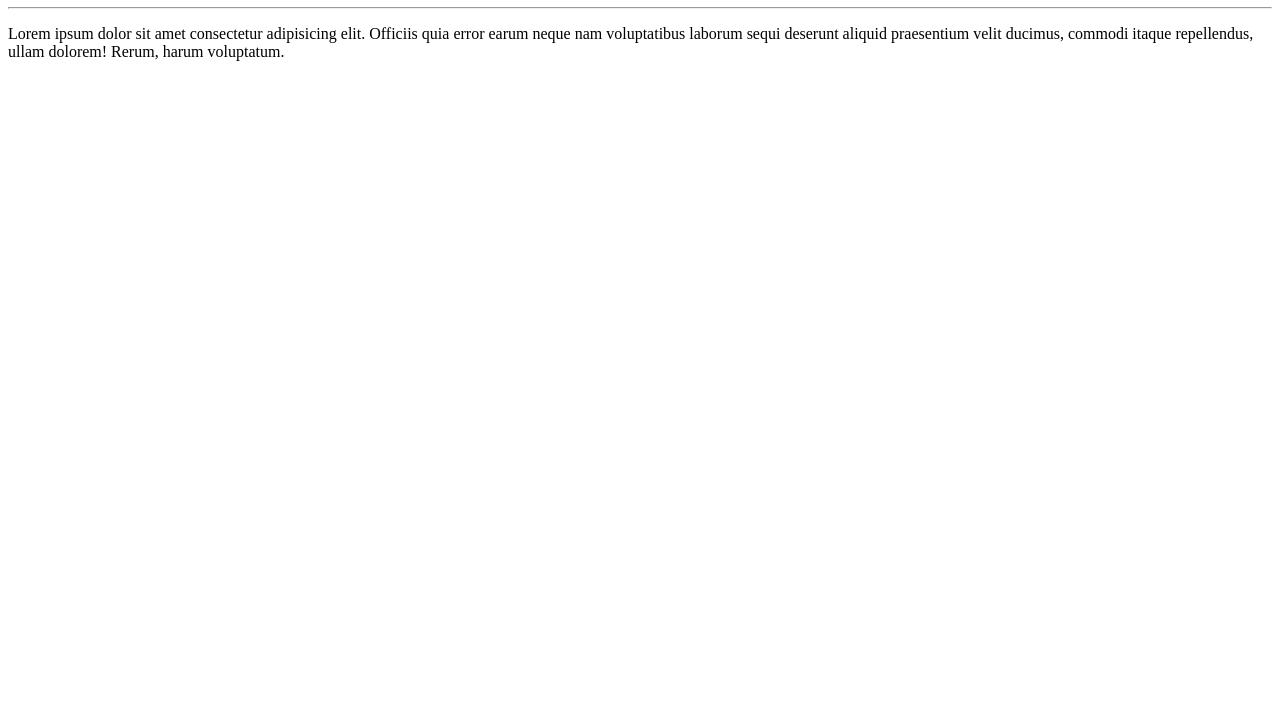
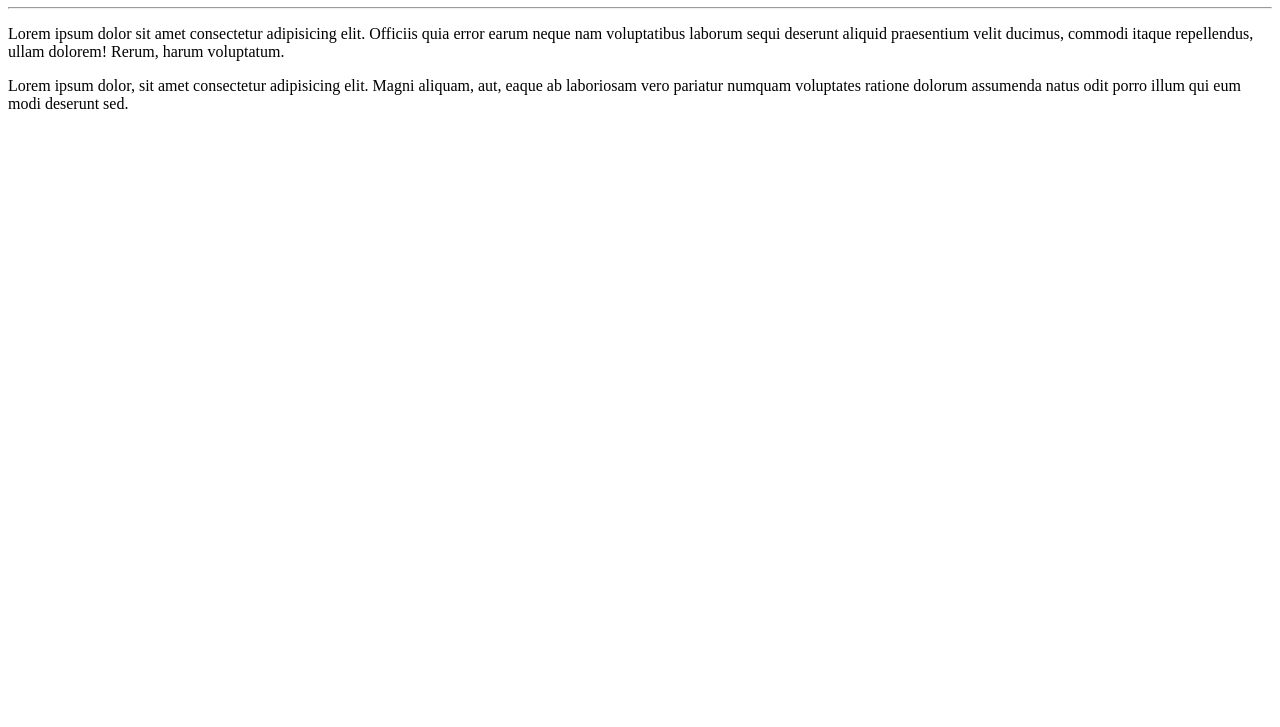
Before and after one commit to rodrigooliveira13/Ola-Mundo, a plain HTML site: page site-exemplo/index.html in a window 1280 px wide. Shown: the part 73-800 px from the top of the page. Drawn offline with Linux system fonts and the light colour scheme.

Commit message:
adicionei um paragrafo

```diff
--- a/site-exemplo/index.html
+++ b/site-exemplo/index.html
@@ -9,6 +9,7 @@
     <h1>Olá, Mundo!</h1>
     <hr>
     <P>Lorem ipsum dolor sit amet consectetur adipisicing elit. Officiis quia error earum neque nam voluptatibus laborum sequi deserunt aliquid praesentium velit ducimus, commodi itaque repellendus, ullam dolorem! Rerum, harum voluptatum.</P>
+    <p>Lorem ipsum dolor, sit amet consectetur adipisicing elit. Magni aliquam, aut, eaque ab laboriosam vero pariatur numquam voluptates ratione dolorum assumenda natus odit porro illum qui eum modi deserunt sed.</p>
 
 </body>
 </html>
```
